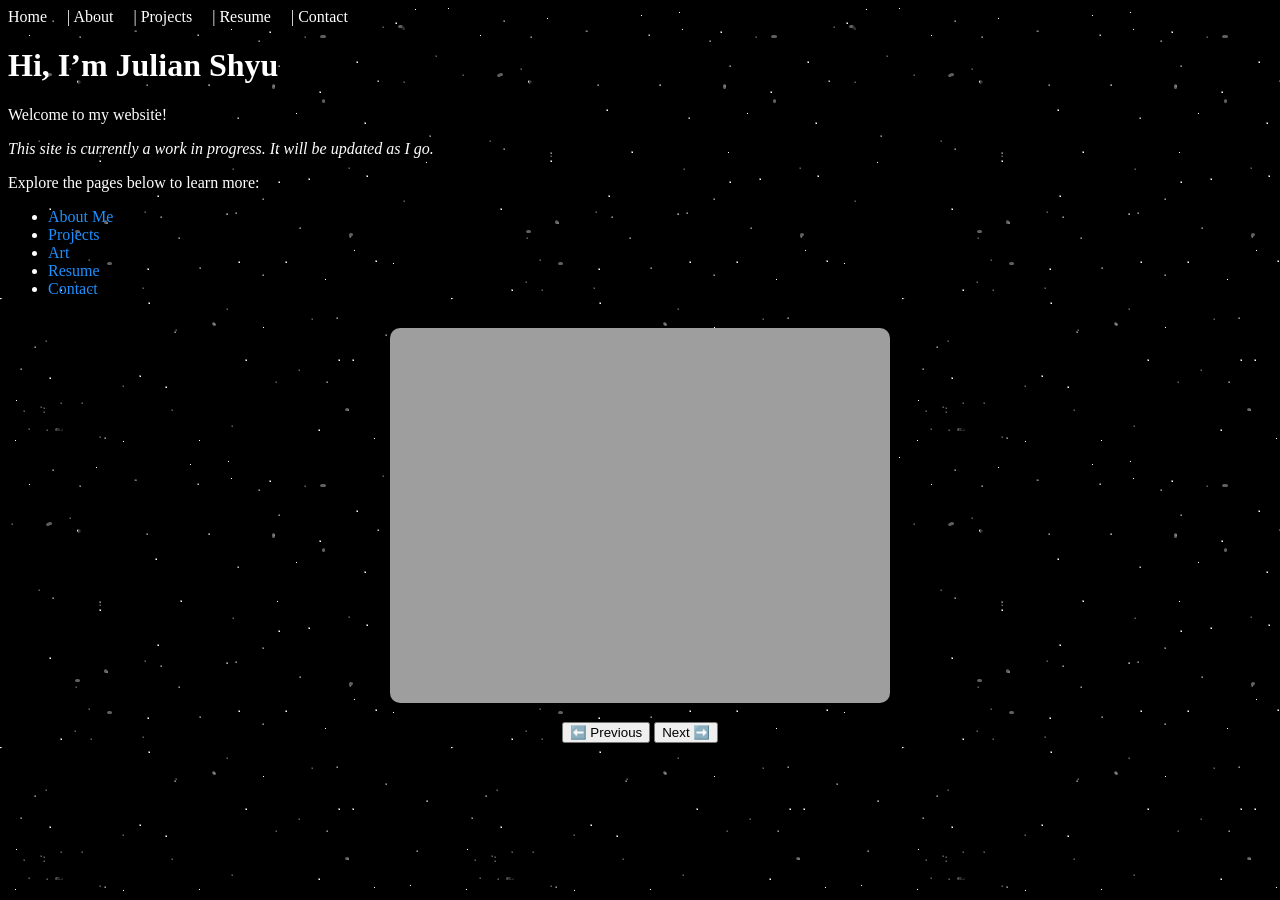
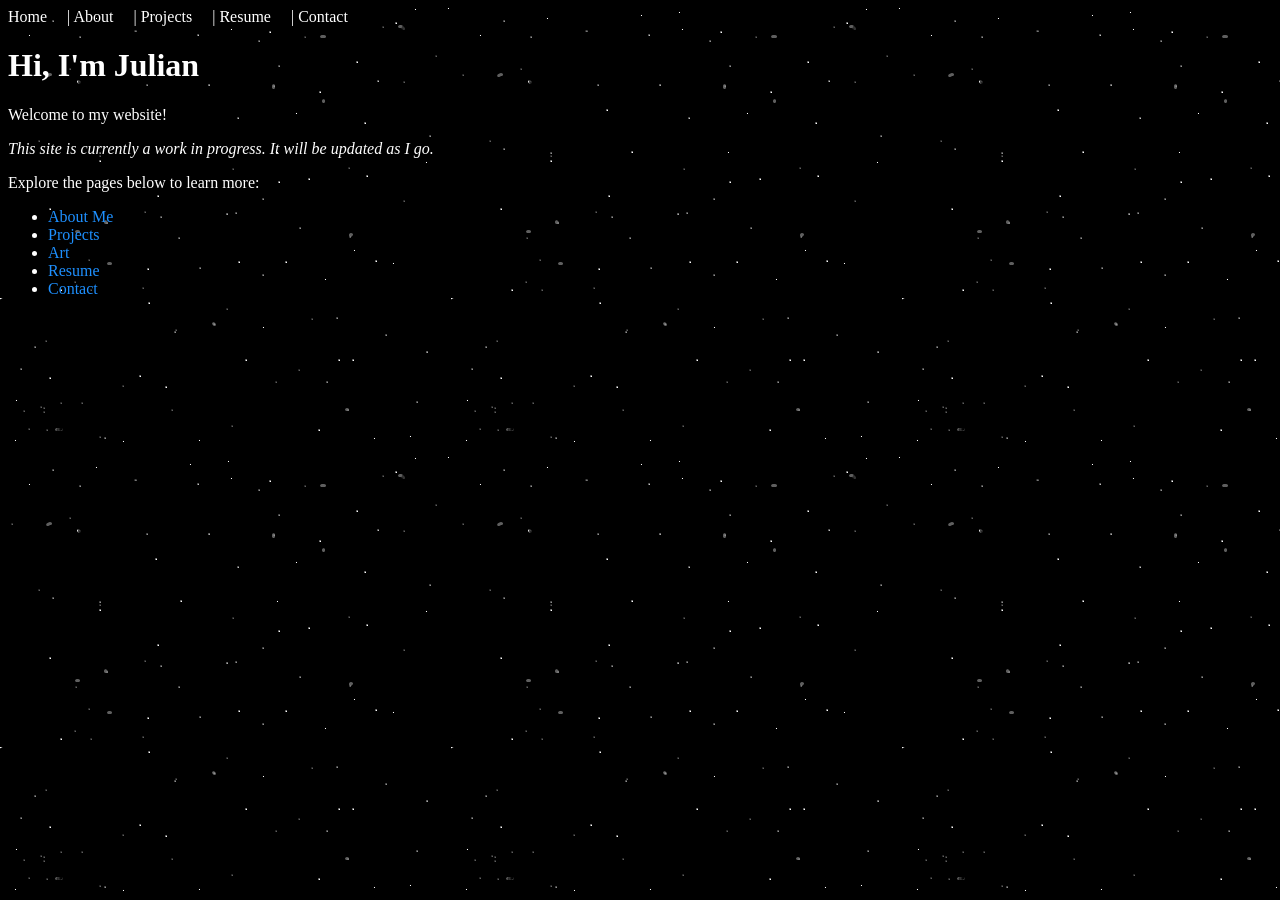
Before and after one commit to Julianzen/julians.github.io, a Jekyll site: the page built from index.md, in a window 1280 px wide. Built offline with Jekyll 4.4.1, drawn with Linux system fonts in a browser that asks for light colours; part of the change alters nothing that is shown.

Commit message:
Refactor home page content and structure

```diff
--- a/index.md
+++ b/index.md
@@ -3,57 +3,35 @@ layout: default
 title: "Home"
 ---
 
-# Hi, I'm Julian Shyu
+<div class="home-split">
 
-Welcome to my website!
+  <!-- LEFT SIDE: IMAGE -->
+  <div class="home-left"></div>
 
-*This site is currently a work in progress. It will be updated as I go.*
+  <!-- RIGHT SIDE: CONTENT -->
+  <div class="home-right">
 
-Explore the pages below to learn more:
-- [About Me](about.md)
-- [Projects](projects.md)
-- [Art](art.md)
-- [Resume](resume.md)
-- [Contact](contact.md)
+    <h1>Hi, I'm Julian</h1>
 
+    <p>Welcome to my website!</p>
 
+    <p>
+      <em>
+        This site is currently a work in progress.
+        It will be updated as I go.
+      </em>
+    </p>
 
-<div style="text-align:center; margin-top: 30px;">
-  <img id="mainImage" src="https://julianzen.github.io/julians.github.io/assets/images/IMG_6391.png"
-       alt="Gallery image"
-       style="width:60%; max-width:500px; border-radius:10px; transition: opacity 0.5s ease;">
+    <p>Explore the pages below to learn more:</p>
 
-  <div style="margin-top:15px;">
-    <button onclick="prevImage()">⬅️ Previous</button>
-    <button onclick="nextImage()">Next ➡️</button>
+    <ul>
+      <li><a href="{{ '/about.html' | relative_url }}">About Me</a></li>
+      <li><a href="{{ '/projects.html' | relative_url }}">Projects</a></li>
+      <li><a href="{{ '/art.html' | relative_url }}">Art</a></li>
+      <li><a href="{{ '/resume.html' | relative_url }}">Resume</a></li>
+      <li><a href="{{ '/contact.html' | relative_url }}">Contact</a></li>
+    </ul>
+
   </div>
+
 </div>
-
-<script>
-document.addEventListener("DOMContentLoaded", () => {
-  const images = [
-    "https://julianzen.github.io/julians.github.io/assets/images/IMG_6391.png",
-    "https://julianzen.github.io/julians.github.io/assets/images/IMG_2366.jpg"
-  ];
-  let current = 0;
-  const img = document.getElementById("mainImage");
-
-  function showImage(index) {
-    img.style.opacity = 0;
-    setTimeout(() => {
-      img.src = images[index];
-      img.style.opacity = 1;
-    }, 300);
-  }
-
-  window.nextImage = function() {
-    current = (current + 1) % images.length;
-    showImage(current);
-  };
-
-  window.prevImage = function() {
-    current = (current - 1 + images.length) % images.length;
-    showImage(current);
-  };
-});
-</script>
```
